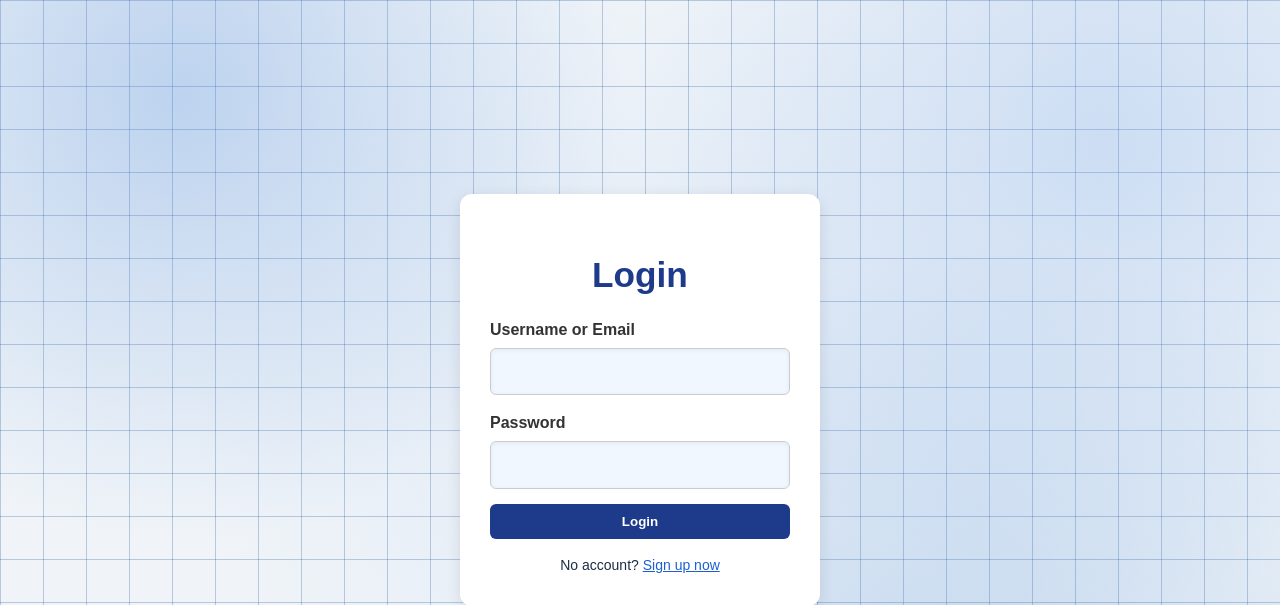
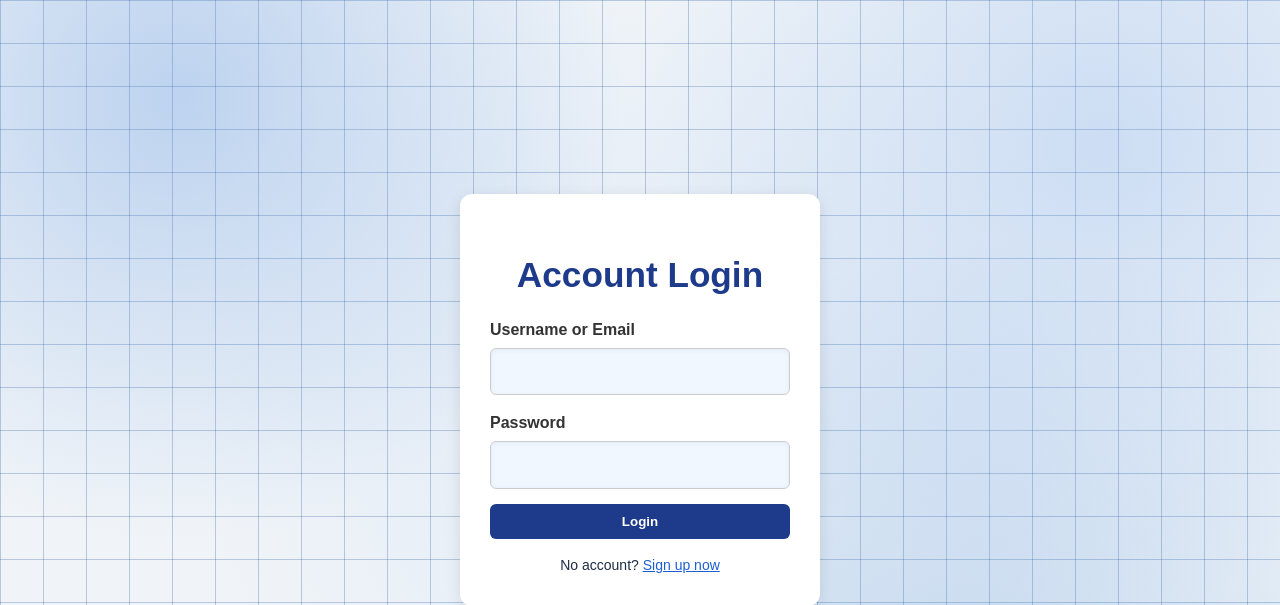
Before and after one commit to trinhminhduchoang/COS10026-Project, a PHP site: page /login.php in a window 1280 px wide. Shown: the top 605 px of the page. Run offline with PHP 8.4, Linux system fonts and the light colour scheme.

Commit message:
Name retitle

```diff
--- a/login.php
+++ b/login.php
@@ -57,7 +57,7 @@ if ($_SERVER["REQUEST_METHOD"] == "POST") {
 </head>
 <body>
     <div class="auth-card">
-        <h2>Login</h2>
+        <h2>Account Login</h2>
 
         <?php if (!empty($error)) echo "<div class='error'>$error</div>"; ?>
 
```
